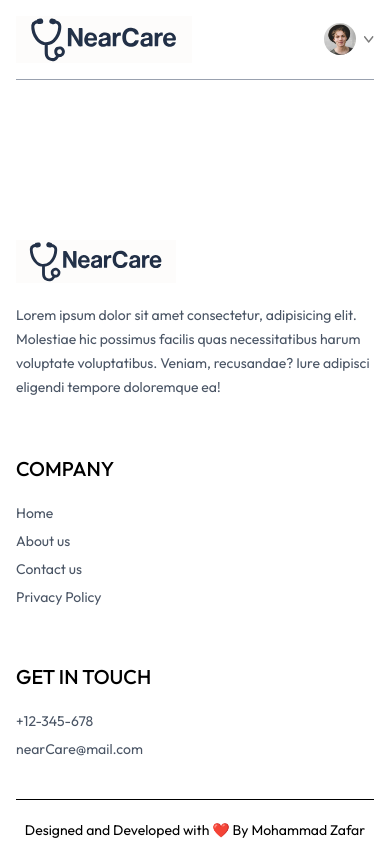
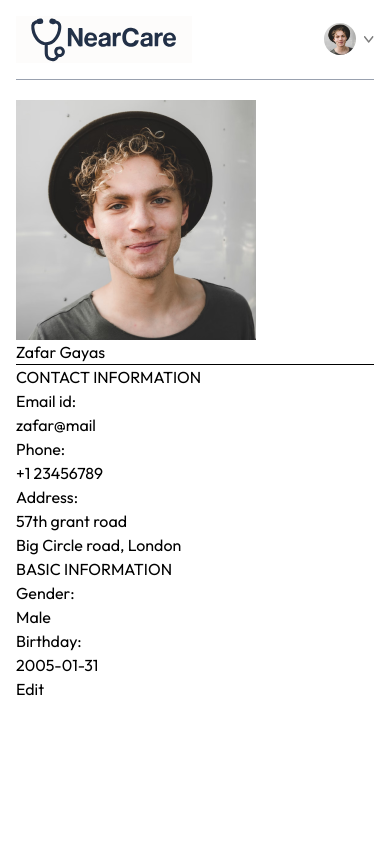
Before and after one commit to ZafarByte/NearCare, a React (Vite) app in the folder frontend/: page /my-profile in a window 390 px wide. Shown: the top 843 px of the page. Built offline with nearby package versions, Linux system fonts and the light colour scheme; no server answers.

Commit message:
Add editable user profile fields to MyProfile page
Introduced local state to manage user profile data and edit mode. Users can now view and edit their name, phone, address, gender, and birthday directly on the profile page, with toggling between view and edit modes.

```diff
--- a/frontend/src/pages/MyProfile.jsx
+++ b/frontend/src/pages/MyProfile.jsx
@@ -1,9 +1,90 @@
-import React from 'react'
+import React, { useState } from 'react'
+import { assets } from '../assets/assets'
+const MyProfile = () => {
+  const [userData, setUserData] = useState({
+    name: "Zafar Gayas",
+    img: assets.profile_pic,
+    email: "zafar@mail",
+    phone: "+1 23456789",
+    address: {
+      line1: " 57th grant road",
+      line2: "Big Circle road, London"
+    },
+    gender: 'Male',
+    dob: "2005-01-31"
+  })
 
-const MyProfile = () => {
+  const [isEdit, setIsEdit] = useState(false)
   return (
     <div>
+      <img src={userData.img} alt="" />
+      {
+        isEdit
+          ? <input type="text" value={userData.name} onChange={e => setUserData(prev => ({ ...prev, name: e.target.value }))
+          }></input>
+          : <p>{userData.name}</p>
+      }
 
+      <hr />
+      <div>
+
+
+        <p>CONTACT INFORMATION</p>
+        <div>
+          <p>Email id:</p>
+          <p>{userData.email}</p>
+          <p>Phone:</p>
+          {
+            isEdit
+              ? <input type="text" value={userData.phone} onChange={e => setUserData(prev => ({ ...prev, phone: e.target.value }))
+              }></input>
+              : <p>{userData.phone}</p>
+          }
+          <p>Address:</p>
+          {
+            isEdit
+              ? <p>
+                <input type="text" onChange={(e) => setUserData(prev => ({ ...prev, address: { ...prev.address, line1: e.target.value } }))} value={userData.address.line1} />
+                <br />
+                <input type="text" onChange={(e) => setUserData(prev => ({ ...prev, address: { ...prev.address, line2: e.target.value } }))} value={userData.address.line2} />
+              </p>
+              : <p>
+                {userData.address.line1}
+                <br />
+                {userData.address.line2}
+              </p>
+
+
+          }
+        </div>
+      </div>
+      <div>
+        <p>BASIC INFORMATION</p>
+        <div>
+          <p>Gender:</p>
+          {
+            isEdit
+              ? <select onChange={(e)=>setUserData(prev=>({...prev,gender:e.target.value}))}  value={userData.gender}>
+                <option value="Male">Male</option>
+                <option value="Female">Female</option>
+              </select>
+              : <p>{userData.gender}</p>
+          }
+          <p>Birthday:</p>
+          {
+            isEdit ? <input type="date" onChange={(e)=>setUserData(prev=>({...prev,dob:e.target.value}))}  value={userData.dob} />
+            : <p>{userData.dob}</p>
+          }
+
+        </div>
+      </div>
+      <div>
+        {
+          isEdit
+          ? <button onClick={()=>setIsEdit(false)}>Save Information</button>
+          : <button onClick={()=>setIsEdit(true)}>Edit</button>
+        }
+      </div>
     </div>
   )
 }
```
